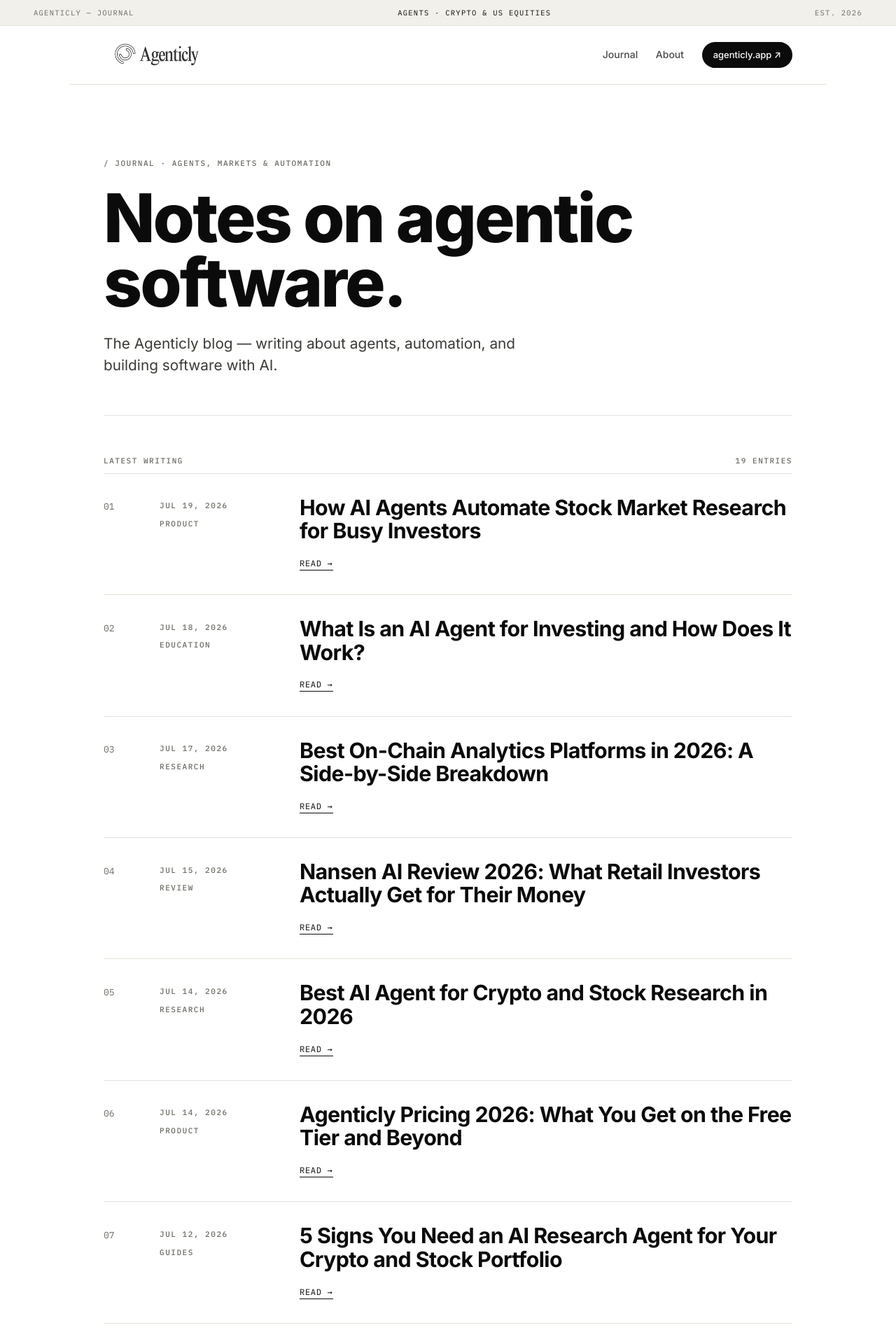
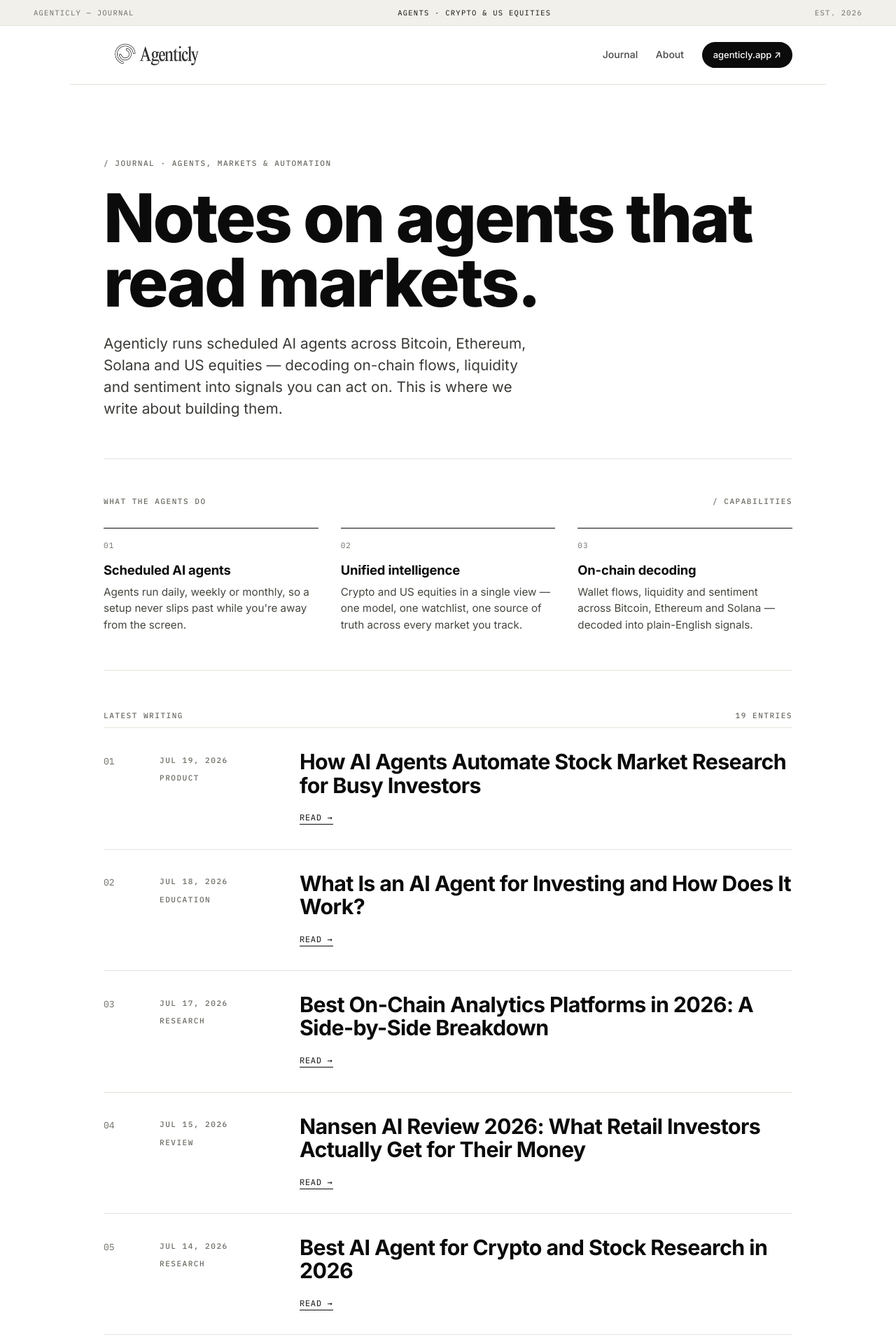
Before and after one commit to spacecomputer/agenticly-blog, a Jekyll site: the page built from index.md, in a window 1280 px wide. Shown: the top 1920 px of the page at 70% size. Built offline with Jekyll 4.4.1, drawn with Linux system fonts in a browser that asks for light colours; some web fonts are replaced.

Commit message:
Reference Agenticly's AI agent analytics capabilities on the blog home page
Replace the generic "agentic software" masthead with market-anchored copy, and
add a capabilities strip (scheduled agents, unified crypto+equities
intelligence, on-chain decoding) mirroring the marketing site's numbered
columns.

Co-Authored-By: Claude Opus 4.8 <noreply@anthropic.com>

```diff
--- a/_layouts/home.html
+++ b/_layouts/home.html
@@ -3,8 +3,45 @@ layout: default
 ---
 <section class="masthead">
   <p class="label">/ Journal &middot; Agents, markets &amp; automation</p>
-  <h1 class="display">Notes on agentic software.</h1>
-  <p class="lede">{{ site.description }}</p>
+  <h1 class="display">Notes on agents that read markets.</h1>
+  <p class="lede">
+    Agenticly runs scheduled AI agents across Bitcoin, Ethereum, Solana and US
+    equities &mdash; decoding on-chain flows, liquidity and sentiment into signals
+    you can act on. This is where we write about building them.
+  </p>
+</section>
+
+<section class="capabilities">
+  <div class="capabilities__head">
+    <h2 class="label">What the agents do</h2>
+    <span class="label">/ Capabilities</span>
+  </div>
+  <div class="capabilities__grid">
+    <article class="cap">
+      <span class="cap__num">01</span>
+      <h3 class="cap__title">Scheduled AI agents</h3>
+      <p class="cap__body">
+        Agents run daily, weekly or monthly, so a setup never slips past while
+        you're away from the screen.
+      </p>
+    </article>
+    <article class="cap">
+      <span class="cap__num">02</span>
+      <h3 class="cap__title">Unified intelligence</h3>
+      <p class="cap__body">
+        Crypto and US equities in a single view &mdash; one model, one watchlist,
+        one source of truth across every market you track.
+      </p>
+    </article>
+    <article class="cap">
+      <span class="cap__num">03</span>
+      <h3 class="cap__title">On-chain decoding</h3>
+      <p class="cap__body">
+        Wallet flows, liquidity and sentiment across Bitcoin, Ethereum and
+        Solana &mdash; decoded into plain-English signals.
+      </p>
+    </article>
+  </div>
 </section>
 
 {{ content }}
--- a/assets/css/agenticly.css
+++ b/assets/css/agenticly.css
@@ -148,6 +148,49 @@ a { color: inherit; }
   color: #3a3a36;
 }
 
+/* ---------- Capabilities strip ---------- */
+.capabilities {
+  padding: clamp(2rem, 5vw, 3.25rem) 0;
+  border-bottom: 1px solid var(--line);
+}
+.capabilities__head {
+  display: flex;
+  justify-content: space-between;
+  align-items: baseline;
+  gap: 1rem;
+  margin-bottom: 1.75rem;
+}
+.capabilities__grid {
+  display: grid;
+  grid-template-columns: repeat(3, 1fr);
+  gap: 2rem;
+}
+.cap {
+  border-top: 1px solid var(--ink);
+  padding-top: 1rem;
+}
+.cap__num {
+  display: block;
+  font-family: var(--mono);
+  font-size: 11px;
+  letter-spacing: 0.1em;
+  color: var(--muted);
+  margin-bottom: 0.9rem;
+}
+.cap__title {
+  font-size: 1.15rem;
+  font-weight: 700;
+  letter-spacing: -0.01em;
+  line-height: 1.2;
+  margin: 0 0 0.55rem;
+}
+.cap__body {
+  margin: 0;
+  font-size: 0.95rem;
+  line-height: 1.55;
+  color: #45453f;
+}
+
 /* ---------- Post list ---------- */
 .post-list { padding: clamp(2rem, 5vw, 3.5rem) 0 4rem; }
 .post-list__head {
@@ -284,6 +327,7 @@ a { color: inherit; }
 
 /* ---------- Responsive ---------- */
 @media (max-width: 720px) {
+  .capabilities__grid { grid-template-columns: 1fr; gap: 1.5rem; }
   .post-row { grid-template-columns: 1fr; gap: 0.75rem; }
   .post-row__index { display: none; }
   .post-row__meta { flex-direction: row; gap: 1rem; padding-top: 0; }
```
